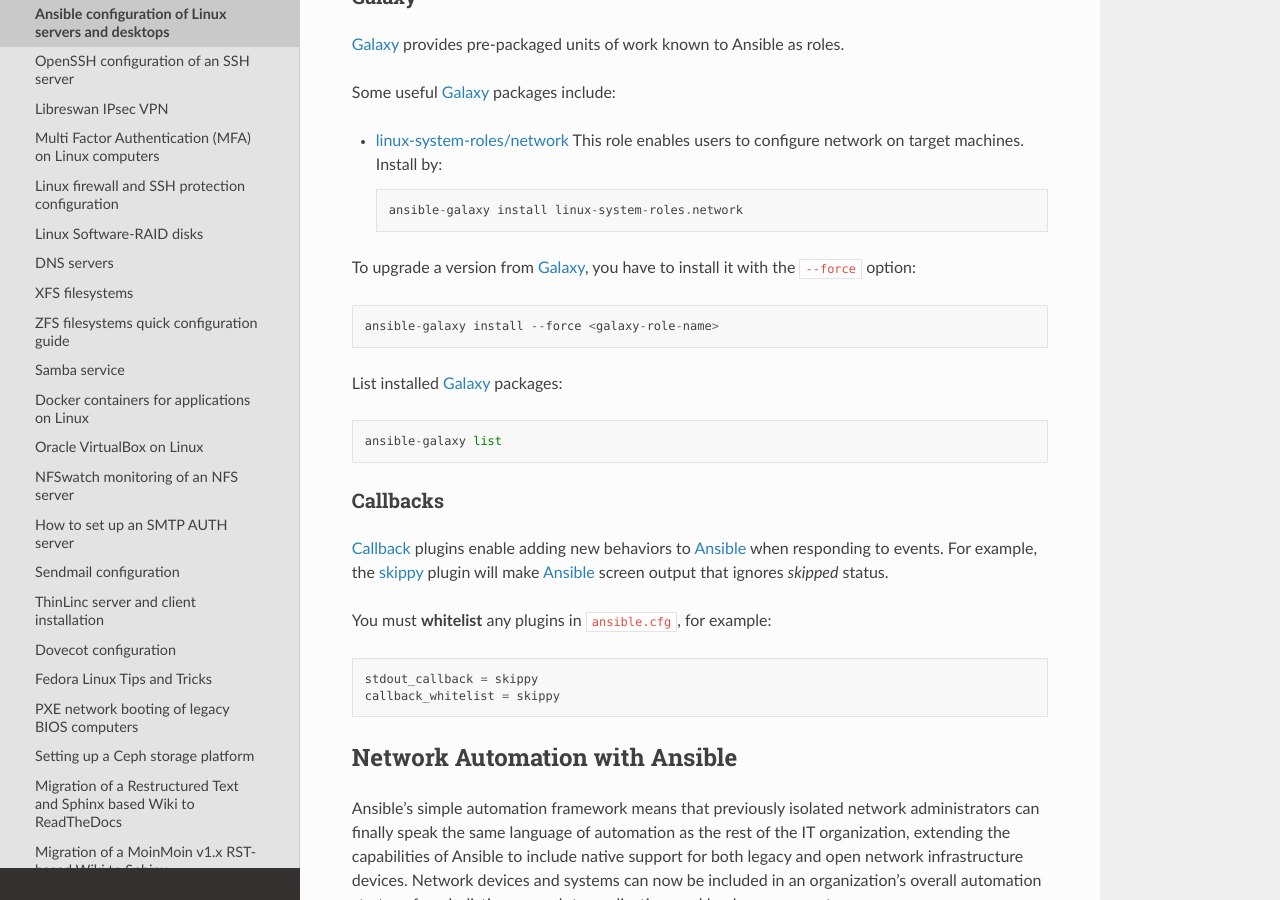
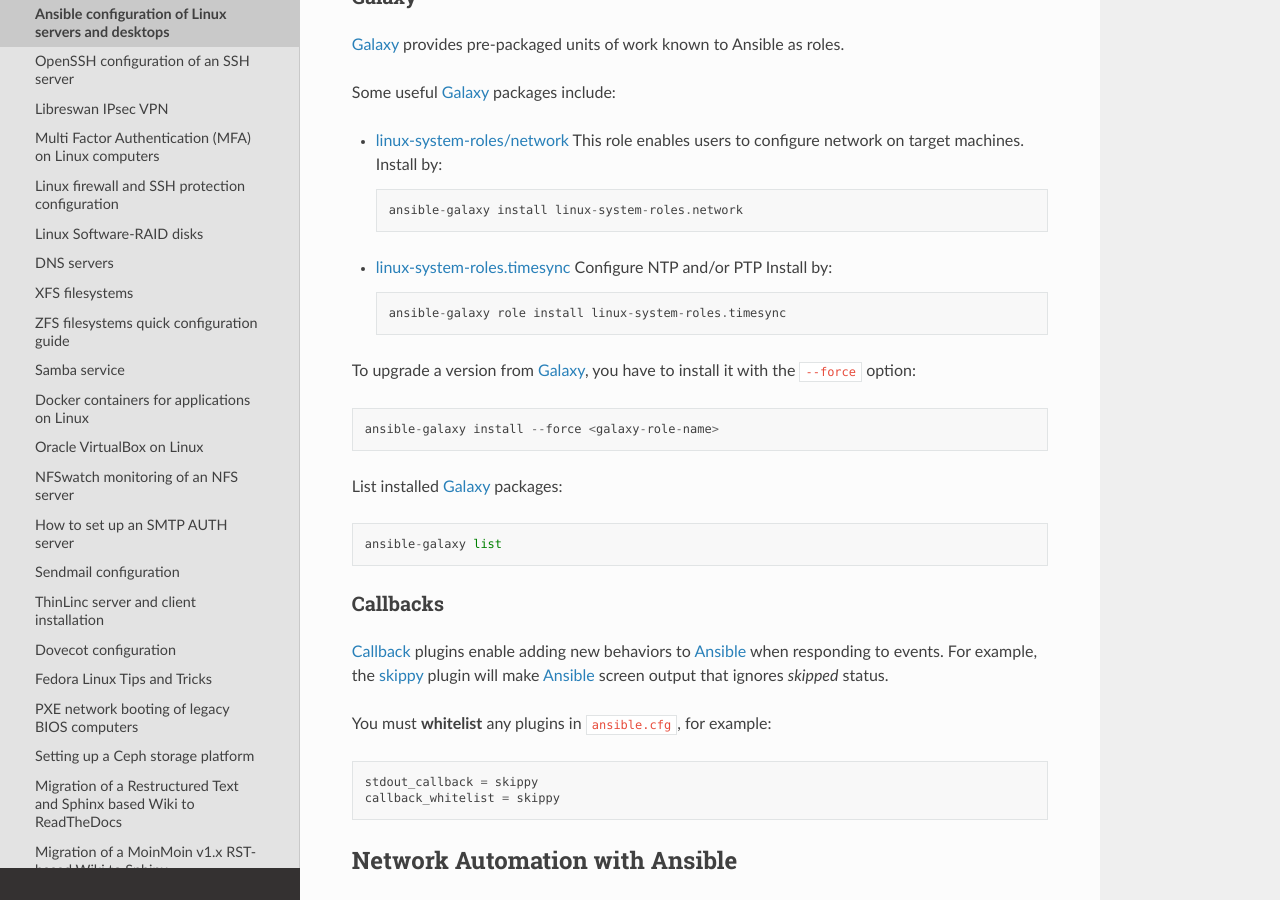
Before and after one commit to OleHolmNielsen/ITwiki, a Sphinx documentation site: the page built from docs/Ansible_configuration.rst, in a window 1280 px wide and 900 px high, scrolled down 2514 px. Built offline with Sphinx 7.4.7 and the Read the Docs theme 3.1.0, drawn with Linux system fonts in a browser that asks for light colours.

Commit message:
Link to timesync role

```diff
--- a/docs/Ansible_configuration.rst
+++ b/docs/Ansible_configuration.rst
@@ -101,6 +101,11 @@
   Install by::
 
     ansible-galaxy install linux-system-roles.network
+
+* `linux-system-roles.timesync <https://galaxy.ansible.com/ui/standalone/roles/linux-system-roles/timesync/install/>`_ Configure NTP and/or PTP
+  Install by::
+
+    ansible-galaxy role install linux-system-roles.timesync
 
 To upgrade a version from Galaxy_,
 you have to install it with the ``--force`` option::
```
